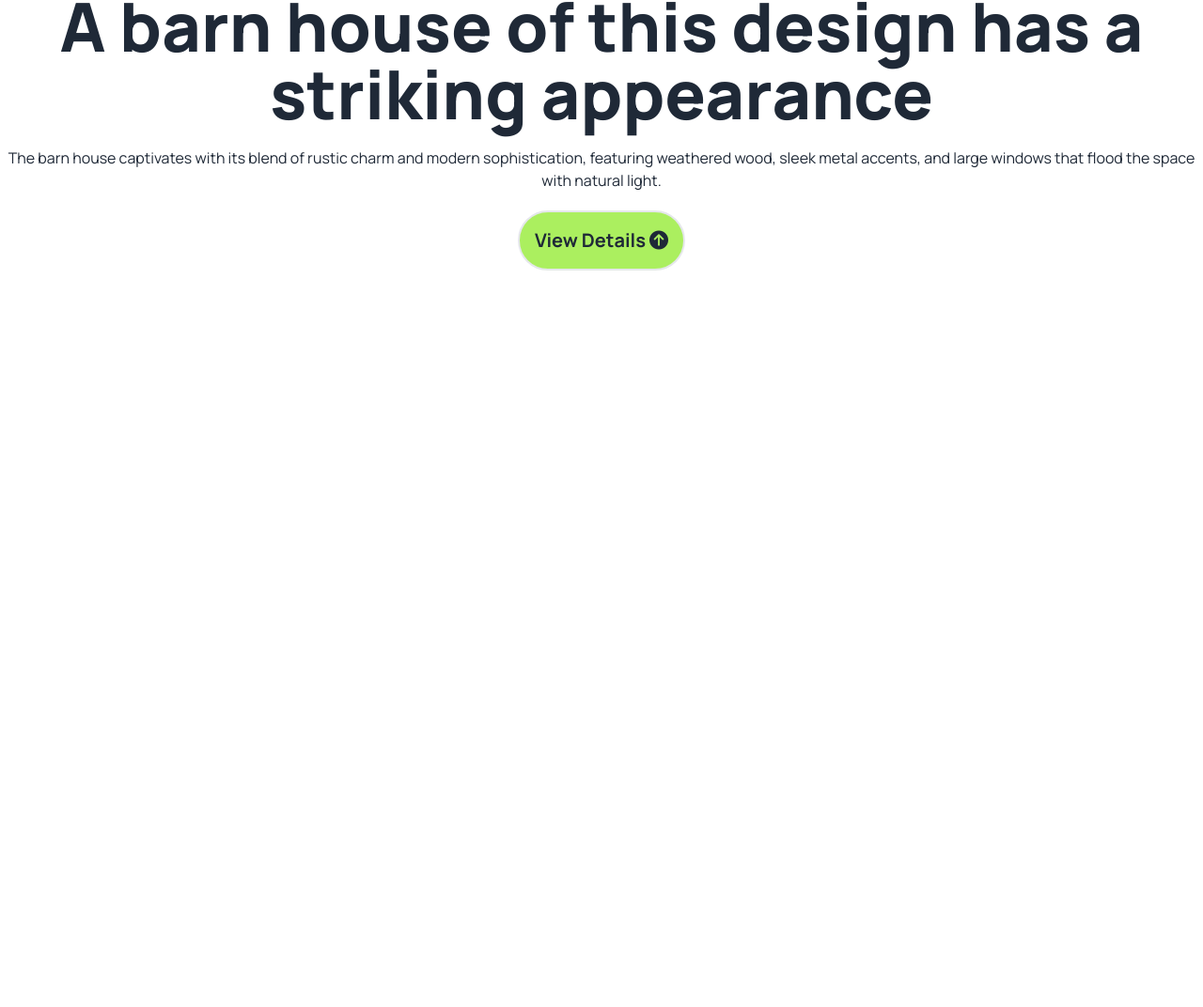
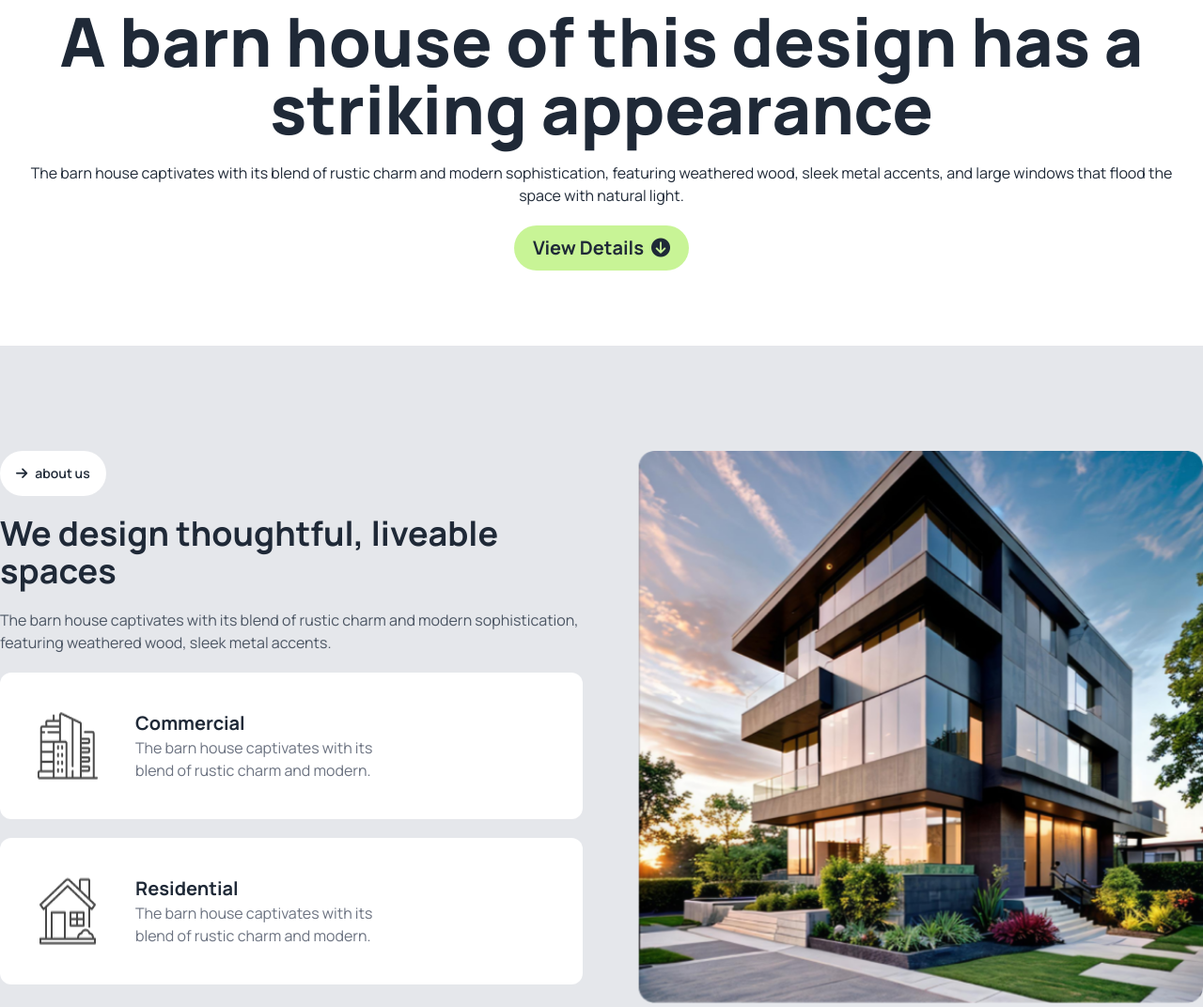
Before and after one commit to Shahadath049/B10--Assignment-3, a plain HTML site: page index.html in a window 1280 px wide. Shown: the part 446-1518 px from the top of the page at 94% size. Before the commit the page ends 800 px from the top, so only its background shows below. Drawn offline with nearby package versions, Linux system fonts and the light colour scheme.

Commit message:
about us secion added and do not give up

```diff
--- a/index.html
+++ b/index.html
@@ -44,12 +44,12 @@
       }
     </style>
   </head>
-  <body class="font-manrope">
-    <header class="container mx-auto">
+  <body class="font-manrope ">
+    <header class="container mx-auto ">
       <nav>
         <div class="navbar bg-base-100">
           <div class="navbar-start gap-0">
-            <a class="btn btn-ghost text-xl gap-0.5 font-bold ">
+            <a class="btn btn-ghost text-xl gap-1 font-bold ">
               <i
                 class="fa-solid fa-arrow-circle-up text-theme-color"
                 aria-hidden="true"
@@ -144,9 +144,9 @@
         </div>
       </nav>
     </header>
-    <main class="container mx-auto">
+    <main class="">
       <!-- banner section  -->
-      <section class="flex gap-5 flex-col justify-center lg:items-center">
+      <section class="flex gap-5 flex-col justify-center lg:items-center container mx-auto p-4  ">
         <img src="./assets/banner.png" alt="IMage OF an HOuse" />
         <h1 class="text-4xl lg:text-7xl font-extrabold text-center  ">A barn house of this design has a striking appearance</h1>
         <p class="text-center">
@@ -154,8 +154,44 @@
           sophistication, featuring weathered wood, sleek metal accents, and
           large windows that flood the space with natural light.
         </p>
-        <button class="bg-theme-color rounded-full p-4 font-bold text-xl border-2">View Details <i class="fa fa-arrow-circle-up" aria-hidden="true"></i></button>
+        <button class=" btn btn-ghost bg-theme-color bg-opacity-65 rounded-full font-bold text-xl border-4">View Details <i class="fa fa-arrow-circle-down" aria-hidden="true"></i></button>
       </section>
+
+      <!-- about us section  -->
+        <section class="bg-gray-200 py-28 my-16" >
+
+          <div class="container mx-auto   grid grid-cols-2 gap-10  ">
+                <div>
+
+                  <button class="btn btn-ghost bg-white rounded-full "> <i class="fa fa-arrow-right" aria-hidden="true"></i> about us</button>
+                  <h2 class="my-5 text-4xl font-bold ">We design thoughtful, liveable spaces</h2>
+                  <p class="text-gray-600 font-small pb-5">The barn house captivates with its blend of rustic charm and
+                    modern sophistication, featuring weathered wood, sleek metal accents.</p>
+
+                 <div class="flex gap-10 bg-white rounded-xl p-10 mb-5">
+                    <img src="./assets/commercial.png" alt="commercial">
+                    <div class="flex flex-col">
+                      <h5 class="font-bold text-xl ">Commercial</h5>
+                      <p  class="text-gray-500 w-2/3">The barn house captivates with its blend of rustic charm and modern.</p>
+                    </div>
+                 </div>
+                 <div class="flex gap-10 bg-white rounded-xl p-10 mb-5">
+                    <img src="./assets/residential.png" alt="commercial">
+                    <div class="flex flex-col">
+                      <h5 class="font-bold text-xl ">Residential</h5>
+                      <p  class="text-gray-500 w-2/3">The barn house captivates with its blend of rustic charm and modern.</p>
+                    </div>
+                 </div>
+
+
+
+                </div>
+
+                <div class="flex justify-end"> <img src="./assets/Rectangle.png" alt="Rectangle">
+                </div>
+          </div>
+        </div>
+        </section>
     </main>
     <footer></footer>
   </body>
```
